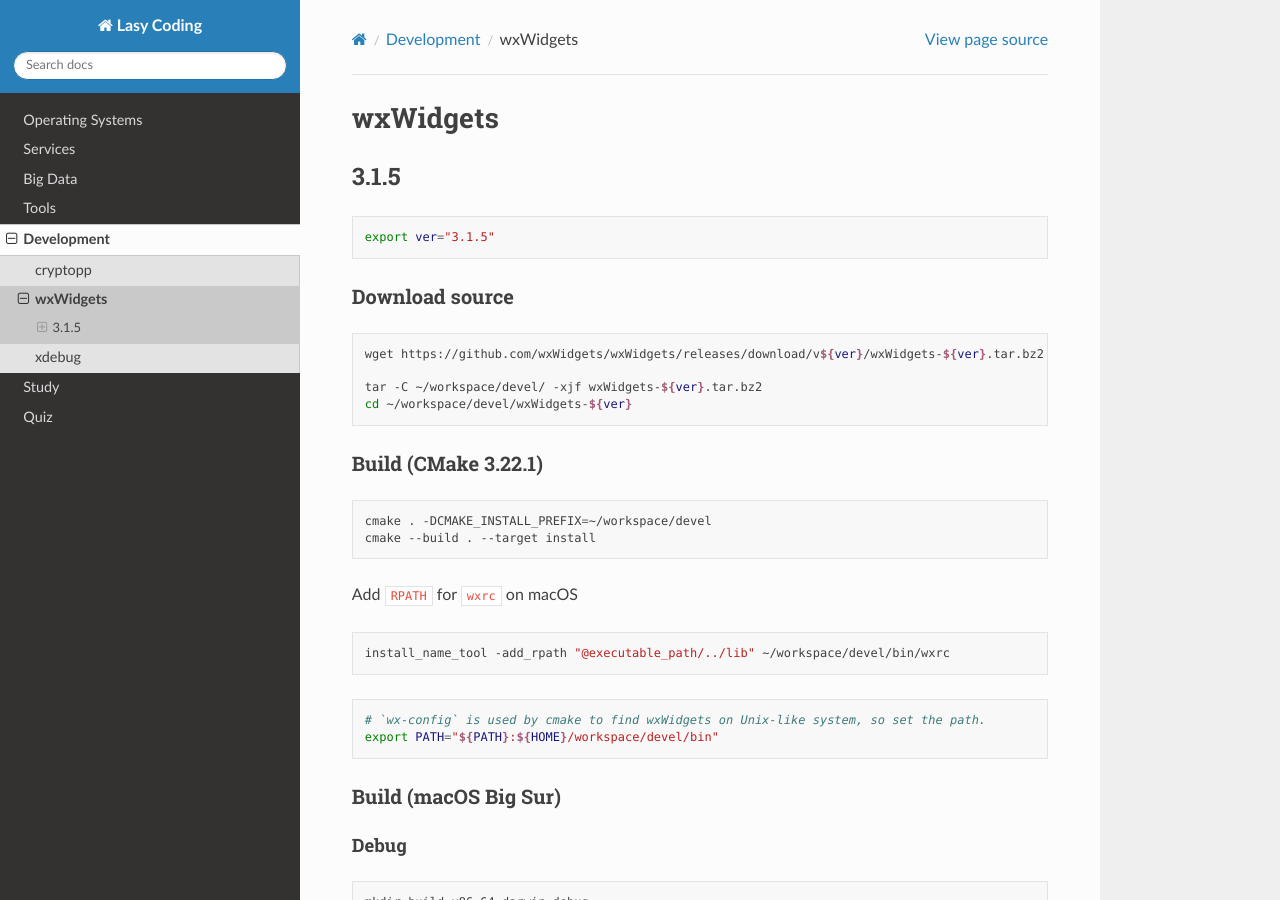
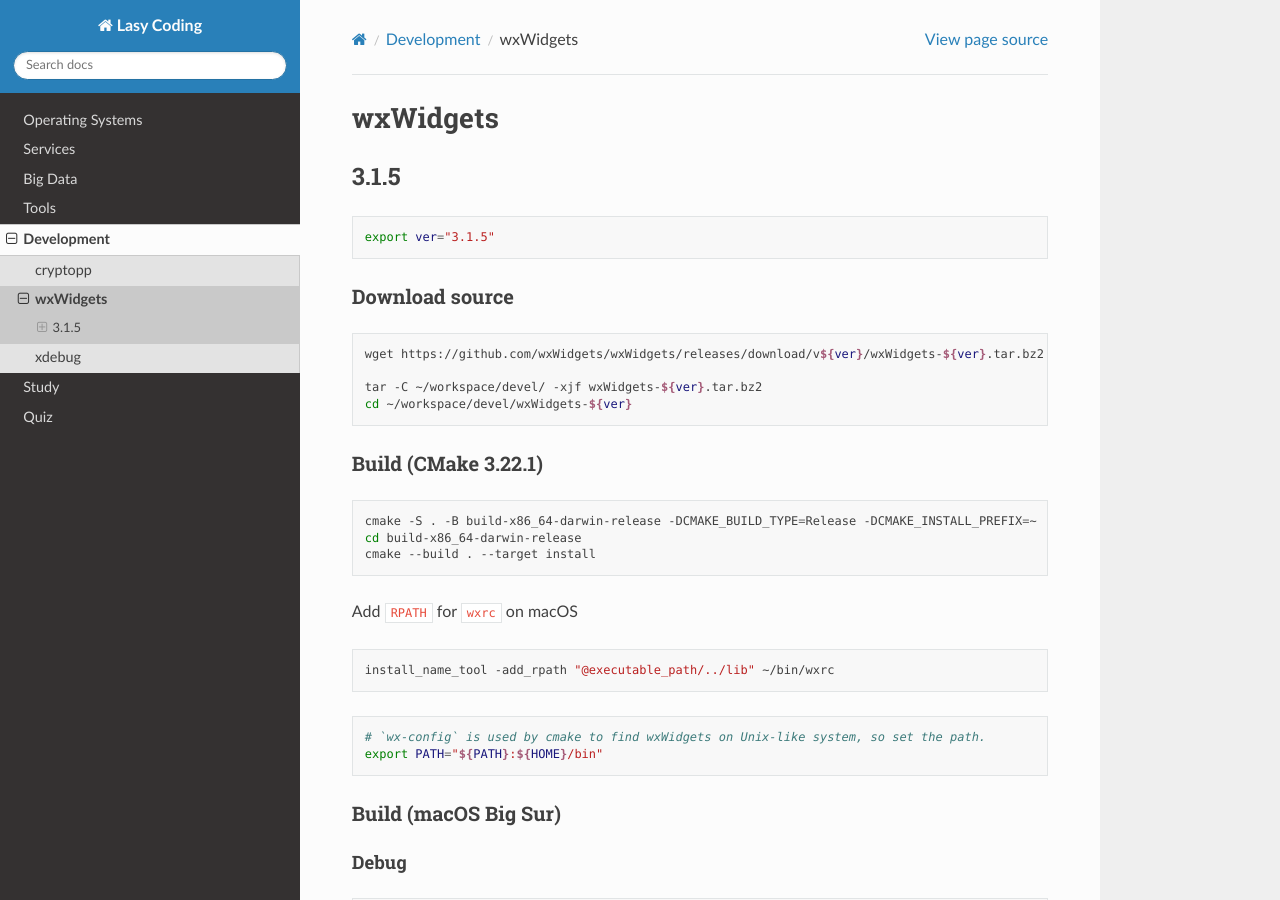
Before and after one commit to lasyard/coding, a Sphinx documentation site: the page built from docs/devel/wxWidgets.md, in a window 1280 px wide and 900 px high. Built offline with Sphinx 7.4.7 and the Read the Docs theme 2.0.0, drawn with Linux system fonts in a browser that asks for light colours.

Commit message:
Updated docs/{tools/git,os/Debian,devel}.

````diff
--- a/docs/devel/wxWidgets.md
+++ b/docs/devel/wxWidgets.md
@@ -18,19 +18,20 @@
 ### Build (CMake 3.22.1)
 
 ```sh
-cmake . -DCMAKE_INSTALL_PREFIX=~/workspace/devel
+cmake -S . -B build-x86_64-darwin-release -DCMAKE_BUILD_TYPE=Release -DCMAKE_INSTALL_PREFIX=~
+cd build-x86_64-darwin-release
 cmake --build . --target install
 ```
 
 Add `RPATH` for `wxrc` on macOS
 
 ```sh
-install_name_tool -add_rpath "@executable_path/../lib" ~/workspace/devel/bin/wxrc
+install_name_tool -add_rpath "@executable_path/../lib" ~/bin/wxrc
 ```
 
 ```sh
 # `wx-config` is used by cmake to find wxWidgets on Unix-like system, so set the path.
-export PATH="${PATH}:${HOME}/workspace/devel/bin"
+export PATH="${PATH}:${HOME}/bin"
 ```
 
 ### Build (macOS Big Sur)
````
Also changed, not shown: docs/devel/cryptopp.md (+1 -1 lines), docs/os/Debian.md (+8 -0 lines), docs/tools/git.md (+1 -0 lines).
